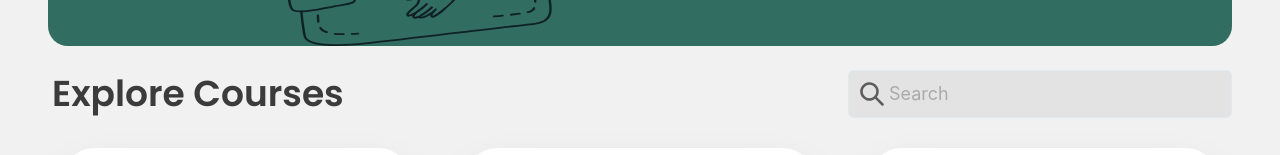
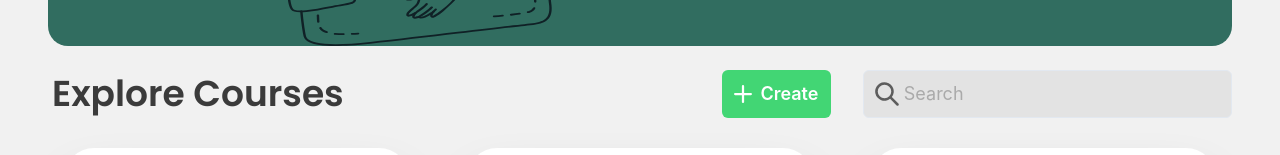
Before and after one commit to FinSimIQ/fin-sim-web-app, a React (Vite) app: page /learn in a window 1280 px wide. Shown: the part 524-679 px from the top of the page. Built offline with nearby package versions, Linux system fonts and the light colour scheme; a web font is replaced by a local one.

Commit message:
feat: add create quiz button ui

```diff
--- a/src/screens/Learn.jsx
+++ b/src/screens/Learn.jsx
@@ -10,8 +10,10 @@ import {
 	InputLeftElement,
 	Icon,
 	useBreakpointValue,
+	Button,
+	Tooltip,
 } from "@chakra-ui/react";
-import { SearchIcon } from "@chakra-ui/icons";
+import { AddIcon, SearchIcon } from "@chakra-ui/icons";
 import QuizCard from "../components/QuizCard";
 import LearnHeader from "../components/LearnHeader";
 import Navbar from "../components/NavBar";
@@ -569,13 +571,28 @@ const Learn = () => {
 							Explore Courses
 						</Heading>
 
+						<HStack gap={8}>
+							<Tooltip label="Create your own quiz" borderRadius={8}>
+								<Button
+									colorScheme="brand"
+									variant="primary"
+									size="lg"
+									leftIcon={<AddIcon />}
+									onClick={() => {}}
+								>
+									Create
+								</Button>
+							</Tooltip>
+
 							<InputGroup size="lg" maxW="400px" pr={4} height="48px">
 								{" "}
 								// Adjusting the height to match typical heading height
 								<InputLeftElement
 									pointerEvents="none"
 									height="100%" // Ensure icon container matches input height
-                children={<Icon as={SearchIcon} color="#5D5D5D" boxSize={6} />} // Optionally adjust icon size
+									children={
+										<Icon as={SearchIcon} color="#5D5D5D" boxSize={6} />
+									} // Optionally adjust icon size
 								/>
 								<Input
 									placeholder="Search"
@@ -587,6 +604,7 @@ const Learn = () => {
 									height="100%" // Make input height fill the InputGroup
 								/>
 							</InputGroup>
+						</HStack>
 					</HStack>
 
 					<Box display="flex" justifyContent="center" width="100%">
```
Lines whose indentation alone changed are shown as unchanged.
